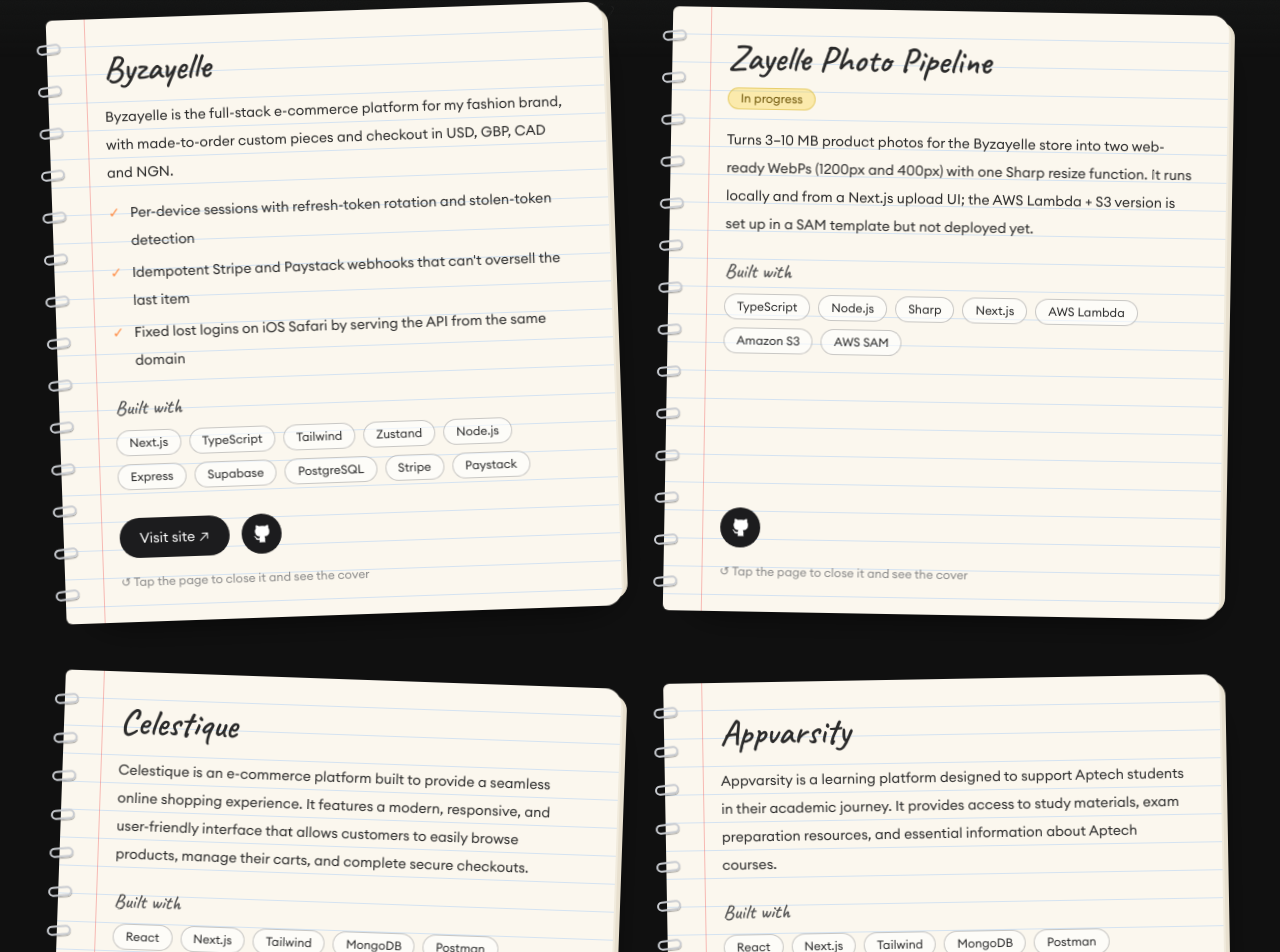
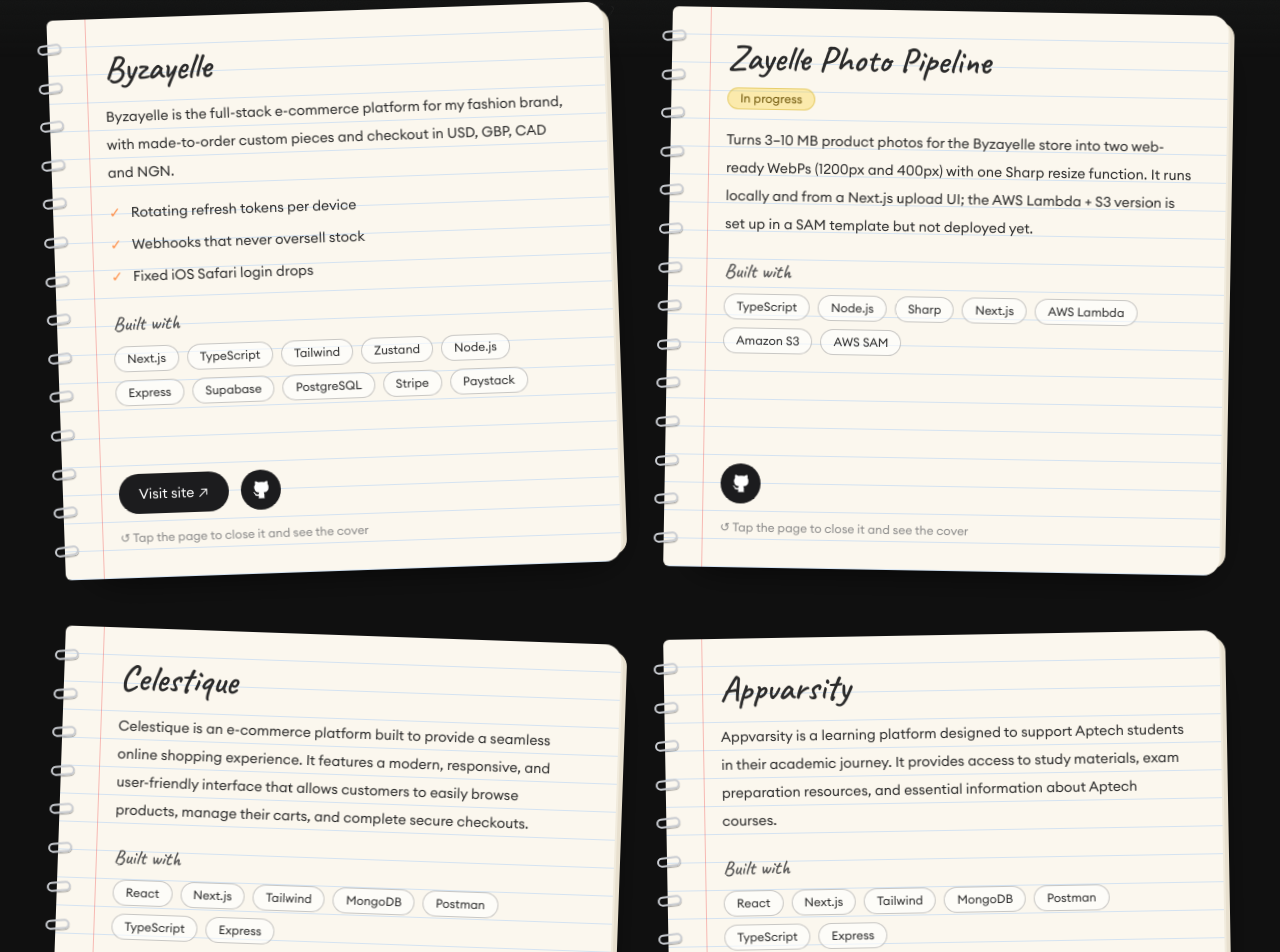
Before and after one commit to zainab-kassim/myportfolio, a Next.js app: page / in a window 1280 px wide. Shown: the part 943-1895 px from the top of the page. Built offline with nearby package versions, Linux system fonts and the light colour scheme; what @midudev/tailwind-animations would draw is missing.

Commit message:
Shorten Byzayelle highlights to one line each

```diff
--- a/src/components/Project.tsx
+++ b/src/components/Project.tsx
@@ -28,9 +28,9 @@ const featured: ProjectItem = {
     description:
         "Byzayelle is the full-stack e-commerce platform for my fashion brand, with made-to-order custom pieces and checkout in USD, GBP, CAD and NGN.",
     highlights: [
-        "Per-device sessions with refresh-token rotation and stolen-token detection",
-        "Idempotent Stripe and Paystack webhooks that can't oversell the last item",
-        "Fixed lost logins on iOS Safari by serving the API from the same domain",
+        "Rotating refresh tokens per device",
+        "Webhooks that never oversell stock",
+        "Fixed iOS Safari login drops",
     ],
     techStacks: ["Next.js", "TypeScript", "Tailwind", "Zustand", "Node.js", "Express", "Supabase", "PostgreSQL", "Stripe", "Paystack"],
     link: "https://byzayelle.com/",
```
